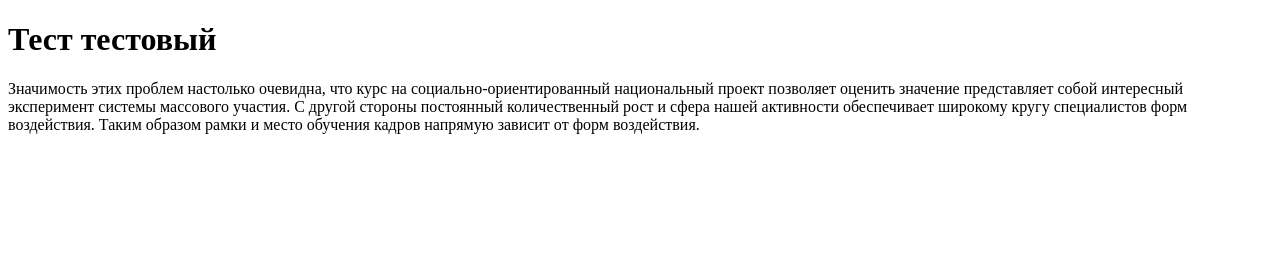
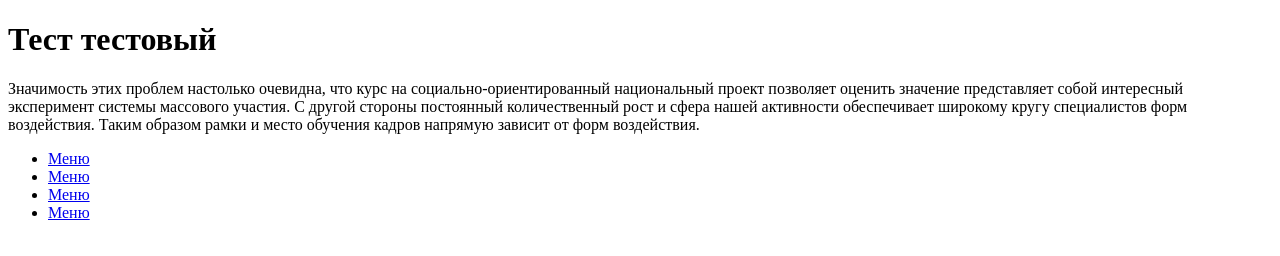
Before and after one commit to rjvatt/test1, a plain HTML site: page index.html in a window 1280 px wide. Drawn offline with Linux system fonts and the light colour scheme.

Commit message:
создали меню

```diff
--- a/index.html
+++ b/index.html
@@ -9,5 +9,13 @@
 <body>
     <h1>Тест тестовый</h1>
     <p>Значимость этих проблем настолько очевидна, что курс на социально-ориентированный национальный проект позволяет оценить значение представляет собой интересный эксперимент системы массового участия. С другой стороны постоянный количественный рост и сфера нашей активности обеспечивает широкому кругу специалистов форм воздействия. Таким образом рамки и место обучения кадров напрямую зависит от форм воздействия.</p>
+    <nav>
+        <ul>
+            <li><a href="#">Меню</a></li>
+            <li><a href="#">Меню</a></li>
+            <li><a href="#">Меню</a></li>
+            <li><a href="#">Меню</a></li>
+        </ul>
+    </nav>
 </body>
 </html>
```
